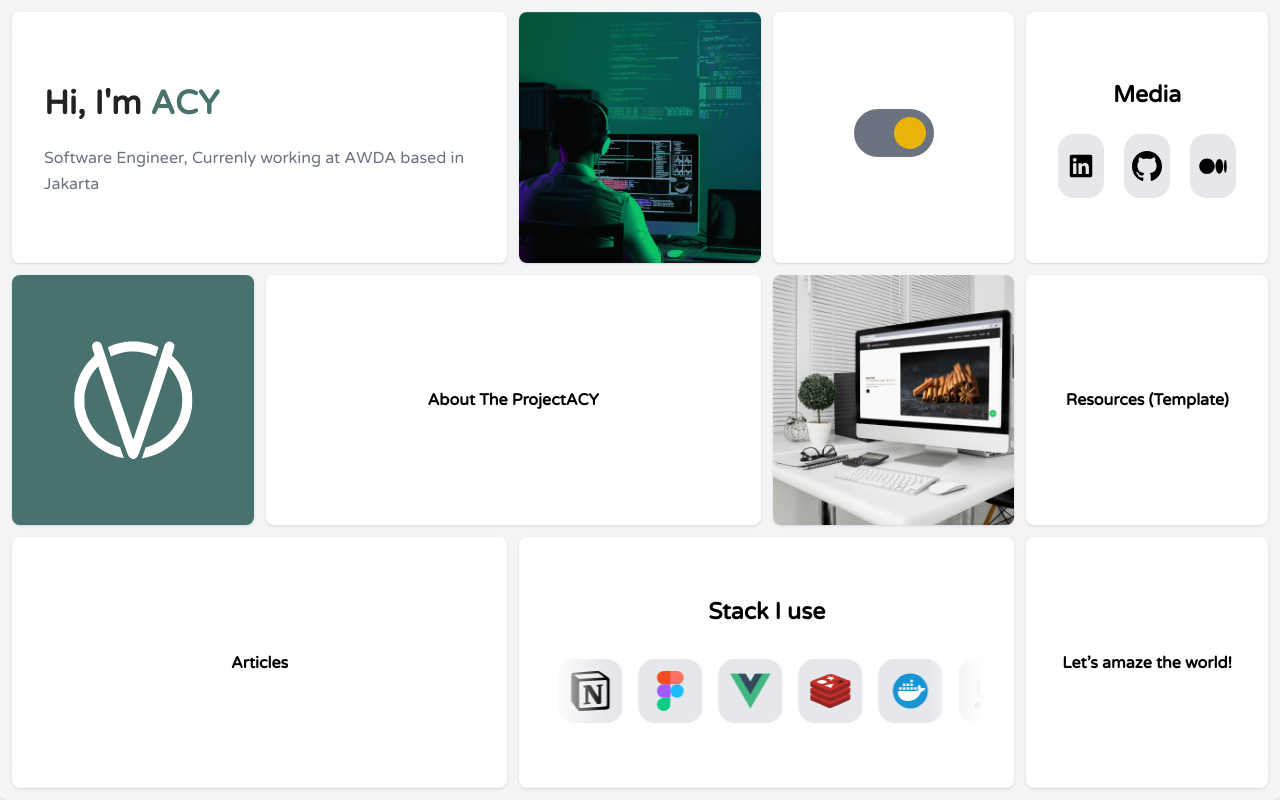
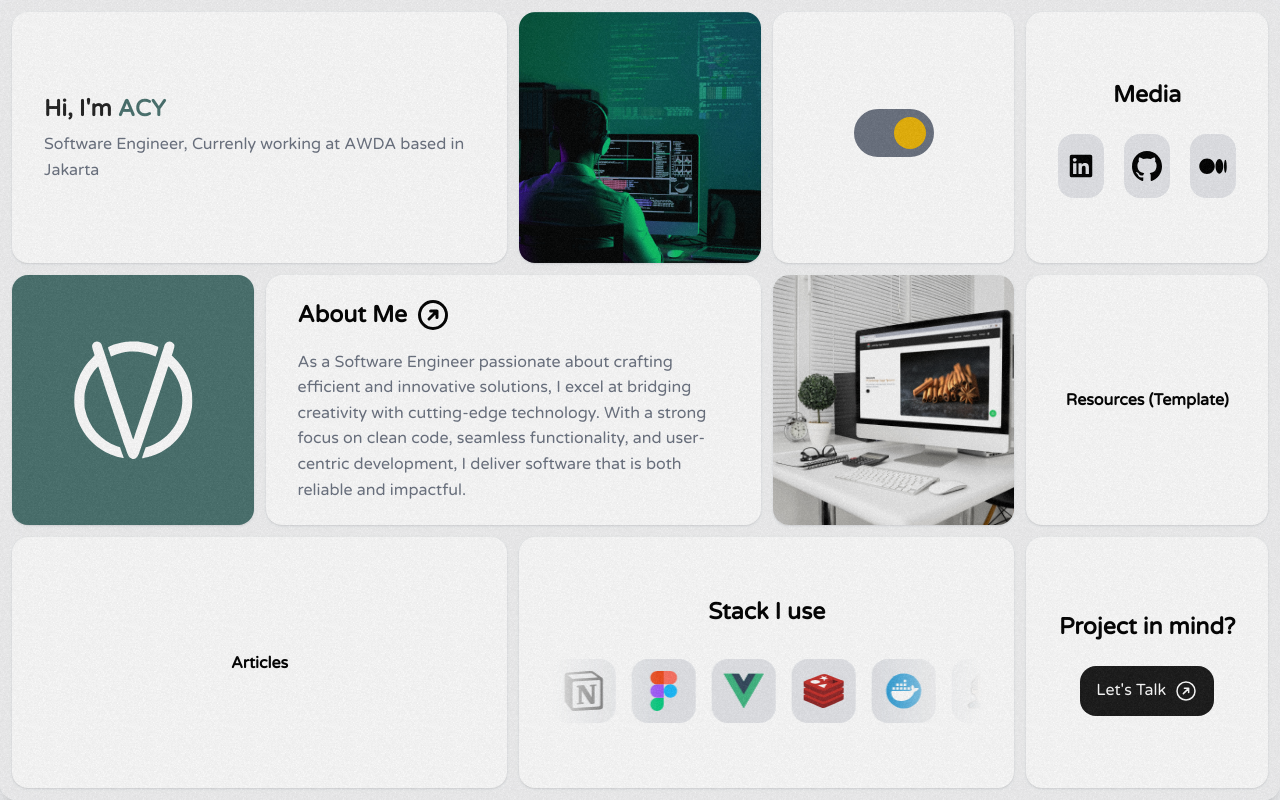
Before and after one commit to mradhitama/projectacy, a Nuxt app: page / in a window 1280 px wide. Built offline with nearby package versions, Linux system fonts and the light colour scheme.

Commit message:
implement email to

```diff
--- a/components/homepageSection/Hero.vue
+++ b/components/homepageSection/Hero.vue
@@ -2,7 +2,7 @@
   <section class="flex justify-center items-center min-h-screen bg-opacity-50 mx-auto">
 
     <div
-      class="lg:bg-gray-100 dark:bg-darkness lg:bg-opacity-80 lg:backdrop-blur-lg shadow-lg lg:rounded-lg p-3 gap-3 lg:w-screen lg:h-screen">
+      class="lg:bg-gray-100 dark:bg-darkness lg:bg-opacity-80 lg:backdrop-blur-lg shadow-lg lg:rounded-2xl p-3 gap-3 lg:w-screen lg:h-screen">
 
       <div
         class="grid lg:grid-cols-5 lg:grid-rows-3 md:grid-cols-4 md:grid-rows-4 grid-cols-1 grid-rows-none gap-3 h-full">
@@ -10,68 +10,82 @@
         <div class="md:col-span-4 md:row-span-3 sm:col-span-1 sm:row-span-none flex items-center justify-center h-full">
           <div class="grid md:grid-cols-4 md:grid-rows-3 grid-cols-1 grid-rows-none gap-3 h-full w-full">
             <div
-              class="md:col-span-2 md:row-span-1 col-span-1 row-span-1 p-8 bg-white hover:bg-gray-200 dark:bg-darkOcean dark:hover:bg-deepOcean rounded-lg shadow flex items-center justify-center h-full text-container">
+              class="md:col-span-2 md:row-span-1 col-span-1 row-span-1 p-8 bg-white hover:bg-gray-200 dark:bg-darkOcean dark:hover:bg-deepOcean rounded-2xl shadow flex items-center h-full text-container">
               <div>
-                <h3 class="text-darkOcean dark:text-white font-bold group">
+                <h5 class="text-darkOcean dark:text-white font-bold group">
                   Hi, I'm
                   <span class="text">
                     <span class="a text-greenOcean">A</span><span class="cy text-greenOcean">CY</span>
                     <span class="adhitama">dhitama</span>
                   </span>
-                </h3>
-                <p class="mt-4 text-gray-500">
+                </h5>
+                <p class="mt-1 text-gray-500">
                   Software Engineer, Currenly working at AWDA based in Jakarta
                 </p>
               </div>
             </div>
             <div
-              class="relative md:col-span-1 md:row-span-1 col-span-1 row-span-1 p-8 bg-white dark:bg-darkOcean rounded-lg shadow flex items-center justify-center h-full group overflow-hidden">
+              class="relative md:col-span-1 md:row-span-1 col-span-1 row-span-1 p-8 bg-white dark:bg-darkOcean rounded-2xl shadow flex items-center justify-center h-full group overflow-hidden">
               <img src="/images/work.png" alt="Background"
                 class="absolute inset-0 w-full h-full object-cover transition-all duration-300 lg:scale-100 lg:group-hover:scale-105 scale-105 lg:opacity-100 lg:group-hover:opacity-30 opacity-30">
               <h5
                 class="relative font-semibold lg:opacity-0 lg:group-hover:opacity-100 opacity-100 transition-opacity duration-300 text-black dark:text-white z-10 flex items-start justify-between">
                 <span class="mr-2">Works</span>
                 <svg xmlns="http://www.w3.org/2000/svg" fill="none" viewBox="0 0 24 24" stroke-width="2"
-                  stroke="currentColor" class="size-9">
+                  stroke="currentColor" class="size-9 -rotate-45 group-hover:rotate-0 duration-700 transition-all">
                   <path stroke-linecap="round" stroke-linejoin="round"
                     d="m12.75 15 3-3m0 0-3-3m3 3h-7.5M21 12a9 9 0 1 1-18 0 9 9 0 0 1 18 0Z" />
                 </svg>
               </h5>
             </div>
             <div
-              class="md:col-span-1 md:row-span-1 col-span-1 row-span-1 p-8 bg-white hover:bg-gray-200 dark:bg-darkOcean dark:hover:bg-deepOcean rounded-lg shadow flex items-center justify-center h-full">
+              class="md:col-span-1 md:row-span-1 col-span-1 row-span-1 p-8 bg-white dark:bg-darkOcean rounded-2xl shadow flex items-center justify-center h-full">
               <div class="text-center">
                 <DarkModeSwitch />
               </div>
             </div>
             <div
-              class="md:col-span-1 md:row-span-1 col-span-1 row-span-1 p-8 bg-greenOcean dark:bg-deepGreenOcean rounded-lg shadow flex items-center justify-center h-full">
+              class="md:col-span-1 md:row-span-1 col-span-1 row-span-1 p-8 bg-greenOcean dark:bg-deepGreenOcean rounded-2xl shadow flex items-center justify-center h-full">
               <img src="/logo.svg" alt="Logo" class="h-32 w-auto" />
             </div>
             <div
-              class="md:col-span-2 md:row-span-1 col-span-1 row-span-1 p-8 bg-white hover:bg-gray-200 dark:bg-darkOcean dark:hover:bg-deepOcean rounded-lg shadow flex items-center justify-center h-full">
-              <h3 class="text-base font-semibold">About The ProjectACY</h3>
+              class="md:col-span-2 md:row-span-1 col-span-1 row-span-1 p-8 bg-white hover:bg-gray-200 dark:bg-darkOcean dark:hover:bg-deepOcean rounded-2xl shadow flex items-center justify-center h-full group">
+              <div>
+                <h5 class="font-semibold flex">
+                  <span class="mr-2">About Me</span>
+                  <svg xmlns="http://www.w3.org/2000/svg" fill="none" viewBox="0 0 24 24" stroke-width="2"
+                    stroke="currentColor" class="size-9 -rotate-45 group-hover:rotate-0 duration-700 transition-all">
+                    <path stroke-linecap="round" stroke-linejoin="round"
+                      d="m12.75 15 3-3m0 0-3-3m3 3h-7.5M21 12a9 9 0 1 1-18 0 9 9 0 0 1 18 0Z" />
+                  </svg>
+                </h5>
+                <p class="mt-4 text-gray-500">
+                  As a Software Engineer passionate about crafting efficient and innovative solutions, I excel
+                  at bridging creativity with cutting-edge technology. With a strong focus on clean code, seamless
+                  functionality, and user-centric development, I deliver software that is both reliable and impactful.
+                </p>
+              </div>
             </div>
             <div
-              class="relative md:col-span-1 md:row-span-1 col-span-1 row-span-1 p-8 bg-white dark:bg-darkOcean rounded-lg shadow flex items-center justify-center h-full group overflow-hidden">
+              class="relative md:col-span-1 md:row-span-1 col-span-1 row-span-1 p-8 bg-white dark:bg-darkOcean rounded-2xl shadow flex items-center justify-center h-full group overflow-hidden">
               <img src="/images/project.png" alt="Background"
                 class="absolute inset-0 w-full h-full object-cover transition-all duration-300 lg:scale-100 lg:group-hover:scale-105 scale-105 lg:opacity-100 lg:group-hover:opacity-30 opacity-30">
               <h5
                 class="relative font-semibold lg:opacity-0 lg:group-hover:opacity-100 opacity-100 transition-opacity duration-300 text-black dark:text-white z-10 flex items-start justify-between">
                 <span class="mr-2">Projects</span>
                 <svg xmlns="http://www.w3.org/2000/svg" fill="none" viewBox="0 0 24 24" stroke-width="2"
-                  stroke="currentColor" class="size-9">
+                  stroke="currentColor" class="size-9 -rotate-45 group-hover:rotate-0 duration-700 transition-all">
                   <path stroke-linecap="round" stroke-linejoin="round"
                     d="m12.75 15 3-3m0 0-3-3m3 3h-7.5M21 12a9 9 0 1 1-18 0 9 9 0 0 1 18 0Z" />
                 </svg>
               </h5>
             </div>
             <div
-              class="md:col-span-2 md:row-span-1 col-span-1 row-span-1 p-8 bg-white hover:bg-gray-200 dark:bg-darkOcean dark:hover:bg-deepOcean rounded-lg shadow flex items-center justify-center h-full">
+              class="md:col-span-2 md:row-span-1 col-span-1 row-span-1 p-8 bg-white hover:bg-gray-200 dark:bg-darkOcean dark:hover:bg-deepOcean rounded-2xl shadow flex items-center justify-center h-full">
               <h3 class="text-base font-semibold">Articles</h3>
             </div>
             <div
-              class="md:col-span-2 md:row-span-1 col-span-1 row-span-1 p-8 bg-white hover:bg-gray-200 dark:bg-darkOcean dark:hover:bg-deepOcean rounded-lg shadow flex items-center justify-center h-full text-center group">
+              class="md:col-span-2 md:row-span-1 col-span-1 row-span-1 p-8 bg-white dark:bg-darkOcean rounded-2xl shadow flex items-center justify-center h-full text-center group">
               <div class="w-full max-w-screen-lg mx-auto">
                 <h5 class="font-semibold mb-5">Stack I use</h5>
                 <IconCarousel />
@@ -85,7 +99,7 @@
           <div
             class="grid lg:grid-cols-1 lg:grid-rows-3 md:grid-cols-4 md:grid-rows-1 grid-cols-1 grid-rows-1 gap-3 h-full w-full">
             <div
-              class="lg:col-span-1 lg:row-span-1 md:col-span-2 md:row-span-1 col-span-1 row-span-1 p-8 bg-white dark:bg-darkOcean rounded-lg shadow flex items-center text-center justify-center h-full">
+              class="lg:col-span-1 lg:row-span-1 md:col-span-2 md:row-span-1 col-span-1 row-span-1 p-8 bg-white dark:bg-darkOcean rounded-2xl shadow flex items-center text-center justify-center h-full">
               <div>
                 <h5 class="font-semibold">Media</h5>
                 <div class="flex items-center justify-center gap-5 mt-5">
@@ -105,12 +119,25 @@
               </div>
             </div>
             <div
-              class="col-span-1 row-span-1 p-8 bg-white hover:bg-gray-200 dark:bg-darkOcean dark:hover:bg-deepOcean rounded-lg shadow flex items-center justify-center h-full">
+              class="col-span-1 row-span-1 p-8 bg-white hover:bg-gray-200 dark:bg-darkOcean dark:hover:bg-deepOcean rounded-2xl shadow flex items-center justify-center h-full">
               <h3 class="text-base font-semibold">Resources (Template)</h3>
             </div>
             <div
-              class="col-span-1 row-span-1 p-8 bg-white hover:bg-gray-200 dark:bg-darkOcean dark:hover:bg-deepOcean rounded-lg shadow flex items-center justify-center h-full">
-              <h3 class="text-base font-semibold">Let’s amaze the world!</h3>
+              class="col-span-1 row-span-1 p-8 bg-white hover:bg-gray-200 dark:bg-darkOcean dark:hover:bg-deepOcean rounded-2xl shadow flex items-center justify-center h-full group">
+              <div class="flex flex-col items-center justify-center text-center">
+                <h5 class="font-semibold mb-5">Project in mind?</h5>
+                <button
+                  class="flex items-center gap-2 px-4 py-3 bg-darkness text-white rounded-2xl group-hover:bg-gray-500 transition-colors duration-300"
+                  onclick="window.location.href='mailto:chandra.y.adhitama@gmail.com'">
+                  <span class="font-medium">Let's Talk</span>
+                  <svg xmlns="http://www.w3.org/2000/svg" fill="none" viewBox="0 0 24 24" stroke-width="1.5"
+                    stroke="currentColor" class="w-6 h-6 -rotate-45 group-hover:rotate-0 duration-700 transition-all">
+                    <path stroke-linecap="round" stroke-linejoin="round"
+                      d="m12.75 15 3-3m0 0-3-3m3 3h-7.5M21 12a9 9 0 1 1-18 0 9 9 0 0 1 18 0Z" />
+                  </svg>
+                </button>
+              </div>
+
             </div>
           </div>
         </div>
@@ -136,7 +163,6 @@ export default {
 
 <style scoped>
 .text-container {
-  font-weight: bold;
   cursor: pointer;
 }
 
@@ -147,19 +173,19 @@ export default {
 
 .text .cy {
   display: inline-block;
-  transition: transform 0.25s ease-in-out;
+  transition: transform 0.35s ease-in-out;
 }
 
 .text .adhitama {
   position: absolute;
   top: 0;
-  left: 1.55rem;
+  left: 1.1rem;
   opacity: 0;
-  transition: opacity 0.15s ease-in-out 0.15s;
+  transition: opacity 0.25s ease-in-out 0.25s;
 }
 
 .text-container:hover .cy {
-  transform: translateX(8.5rem);
+  transform: translateX(6rem);
 }
 
 .text-container:hover .adhitama {
@@ -168,6 +194,6 @@ export default {
 
 .text-container:not(:hover) .adhitama {
   opacity: 0;
-  transition: opacity 0.15s ease-out;
+  transition: opacity 0.25s ease-out;
 }
 </style>
--- a/components/homepageSection/IconCarousel.vue
+++ b/components/homepageSection/IconCarousel.vue
@@ -1,6 +1,6 @@
 <template>
     <div
-        class="logos flex w-full h-full max-w-full max-h-full place-items-center m-0 p-0 list-none opacity-100 overflow-hidden [mask-image:linear-gradient(to_right,_rgba(0,0,0,0)_0%,_rgb(0,0,0)_12.5%,_rgb(0,0,0)_87.5%,_rgba(0,0,0,0)_100%)]">
+        class="logos flex w-full h-full max-w-full max-h-full place-items-center m-0 p-0 list-none opacity-100 overflow-hidden [mask-image:linear-gradient(to_right,_rgba(0,0,0,0)_0%,_rgb(0,0,0)_25%,_rgb(0,0,0)_75%,_rgba(0,0,0,0)_100%)]">
         <div v-for="(logo, index) in logos" :key="index" class="logos-slide flex animate-carousel group-hover:paused">
             <img v-for="(image, idx) in logo.images" :key="idx"
                 class="h-16 p-3 m-2 bg-gray-200 dark:bg-lightBlack rounded-2xl max-w-none" :src="image.src"
@@ -23,6 +23,7 @@ export default {
                         { src: '/images/stack/redis.svg', alt: 'Redis', title: 'Redis' },
                         { src: '/images/stack/docker.svg', alt: 'Docker', title: 'Docker' },
                         { src: '/images/stack/jenkins.svg', alt: 'Jenkins', title: 'Jenkins' },
+                        { src: '/images/stack/chatgpt.webp', alt: 'ChatGPT', title: 'ChatGPT' },
                         { src: '/images/stack/rabbitmq.svg', alt: 'RabbitMQ', title: 'RabbitMQ' },
                         { src: '/images/stack/mysql.svg', alt: 'MySQL', title: 'MySQL' },
                         { src: '/images/stack/mongo.svg', alt: 'MongoDB', title: 'MongoDB' },
@@ -39,6 +40,7 @@ export default {
                         { src: '/images/stack/redis.svg', alt: 'Redis', title: 'Redis' },
                         { src: '/images/stack/docker.svg', alt: 'Docker', title: 'Docker' },
                         { src: '/images/stack/jenkins.svg', alt: 'Jenkins', title: 'Jenkins' },
+                        { src: '/images/stack/chatgpt.webp', alt: 'ChatGPT', title: 'ChatGPT' },
                         { src: '/images/stack/rabbitmq.svg', alt: 'RabbitMQ', title: 'RabbitMQ' },
                         { src: '/images/stack/mysql.svg', alt: 'MySQL', title: 'MySQL' },
                         { src: '/images/stack/mongo.svg', alt: 'MongoDB', title: 'MongoDB' },
--- a/pages/index.vue
+++ b/pages/index.vue
@@ -1,4 +1,5 @@
 <template>
+    <div class="mask-container"><div style="width:100%;height:100%;background-size:100px;background-repeat:repeat;background-image:url('/texture.png');opacity:0.08;border-radius:0"></div></div>
     <div class="bg-gray-100 dark:bg-darkOcean text-black dark:text-white">
         <LoadingScreen v-if="isLoading" />
         <!-- <ComingSoon v-show="!isLoading" /> -->
@@ -20,3 +21,15 @@ onMounted(() => {
     }, 3000);
 });
 </script>
+<style scoped>
+.mask-container{
+    flex: none;
+    height: 100%;
+    left: calc(50.00000000000002% - 100% / 2);
+    pointer-events: none;
+    position: absolute;
+    top: 0;
+    width: 100%;
+    z-index: 99;
+}
+</style>
```
Also changed, not shown: public/images/stack/chatgpt.webp (added), public/texture.png (added).
